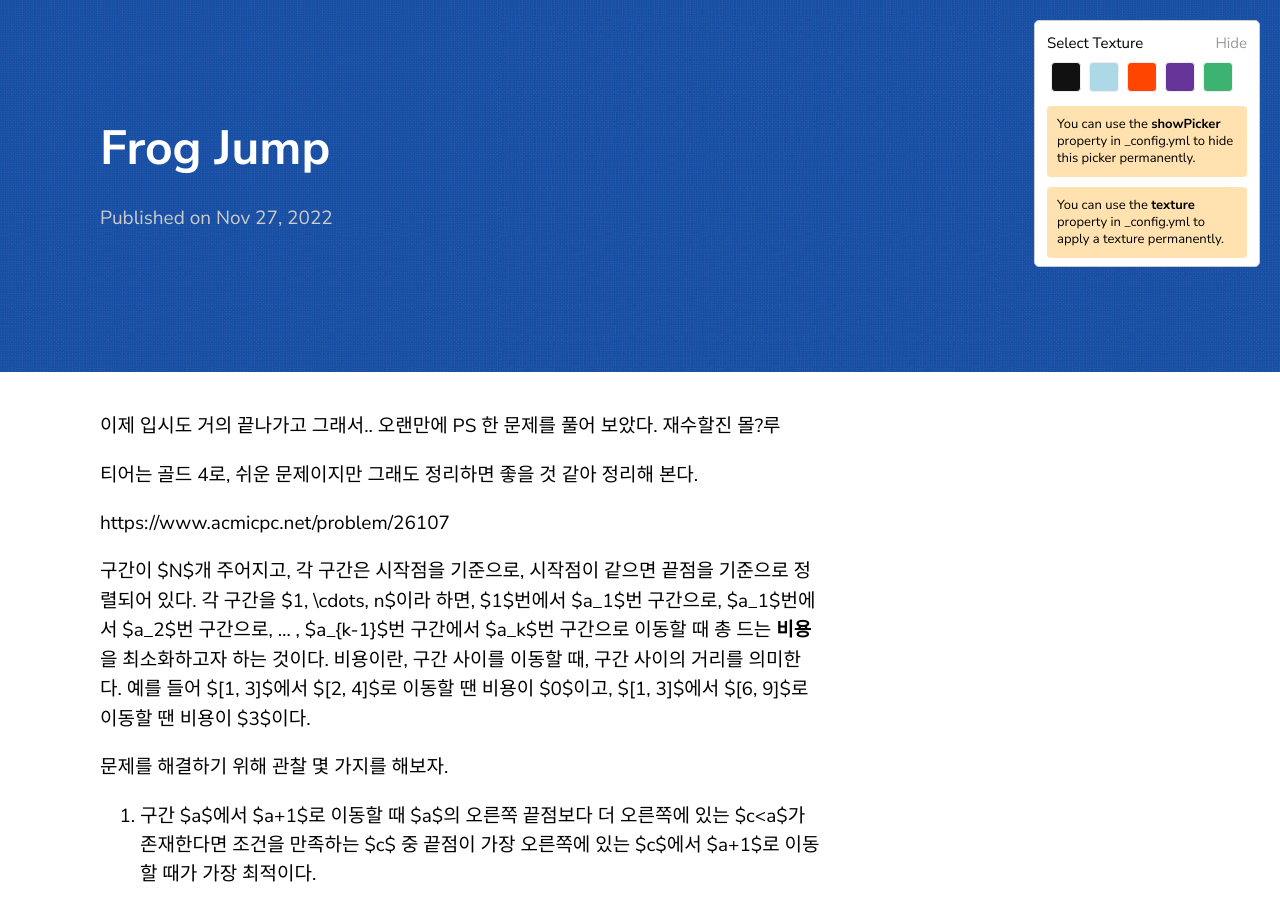
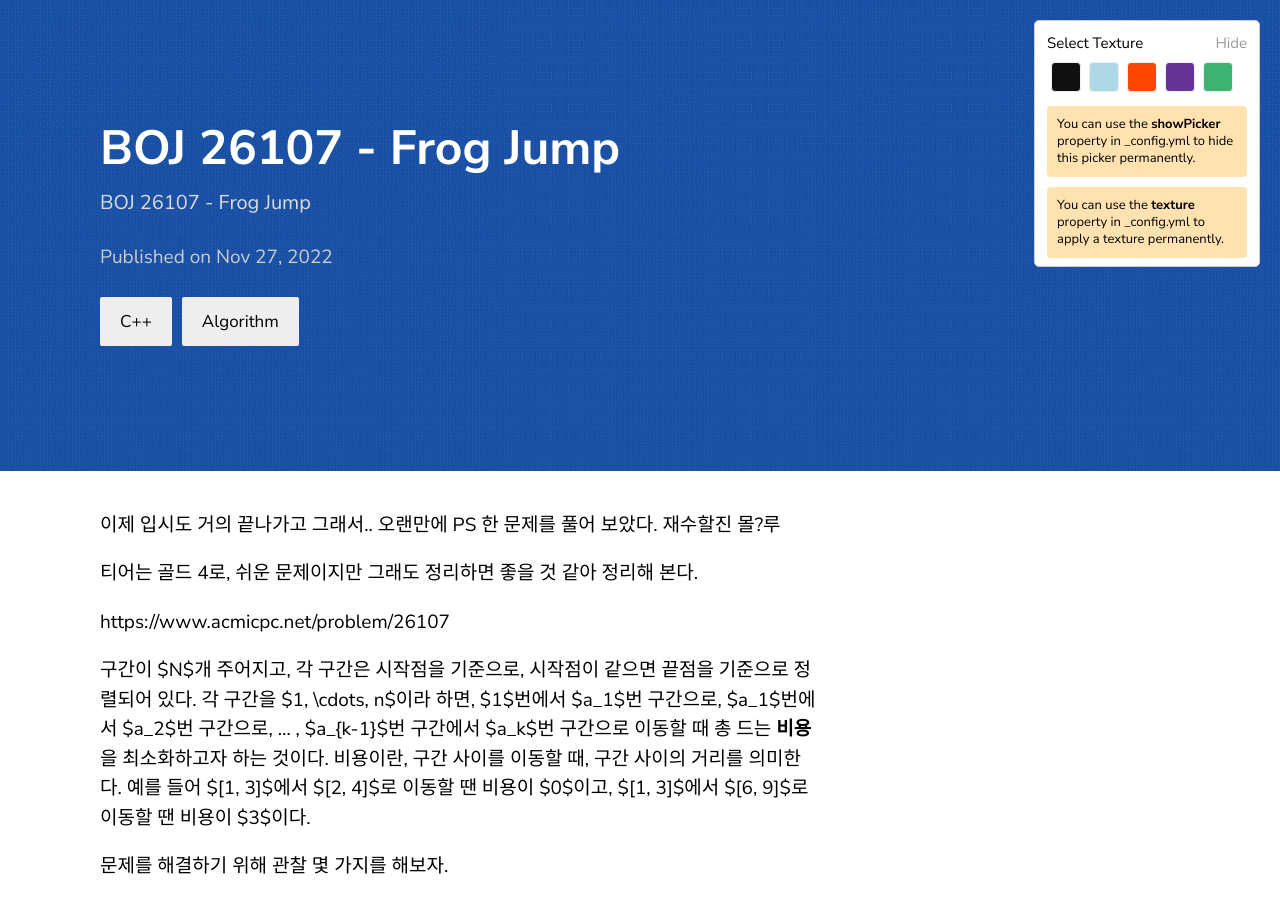
Before and after one commit to changminjo22/changminjo22.github.io, a Jekyll site: the page built from _posts/2022-11-27-Frog-Jump.md, in a window 1280 px wide and 900 px high. Built offline with Jekyll 4.4.1, drawn with Linux system fonts in a browser that asks for light colours; our own code applies the rules of GitHub Pages for plain Markdown files.

Commit message:
post changed

```diff
--- a/_posts/2022-11-27-Frog-Jump.md
+++ b/_posts/2022-11-27-Frog-Jump.md
@@ -1,3 +1,11 @@
+---
+layout: post
+title:  "BOJ 26107 - Frog Jump"
+description: BOJ 26107 - Frog Jump
+date:   2022-11-27 11:49 0900
+categories: C++ Algorithm
+---
+
 이제 입시도 거의 끝나가고 그래서.. 오랜만에 PS 한 문제를 풀어 보았다. 재수할진 몰?루
 
 티어는 골드 4로, 쉬운 문제이지만 그래도 정리하면 좋을 것 같아 정리해 본다.
```
